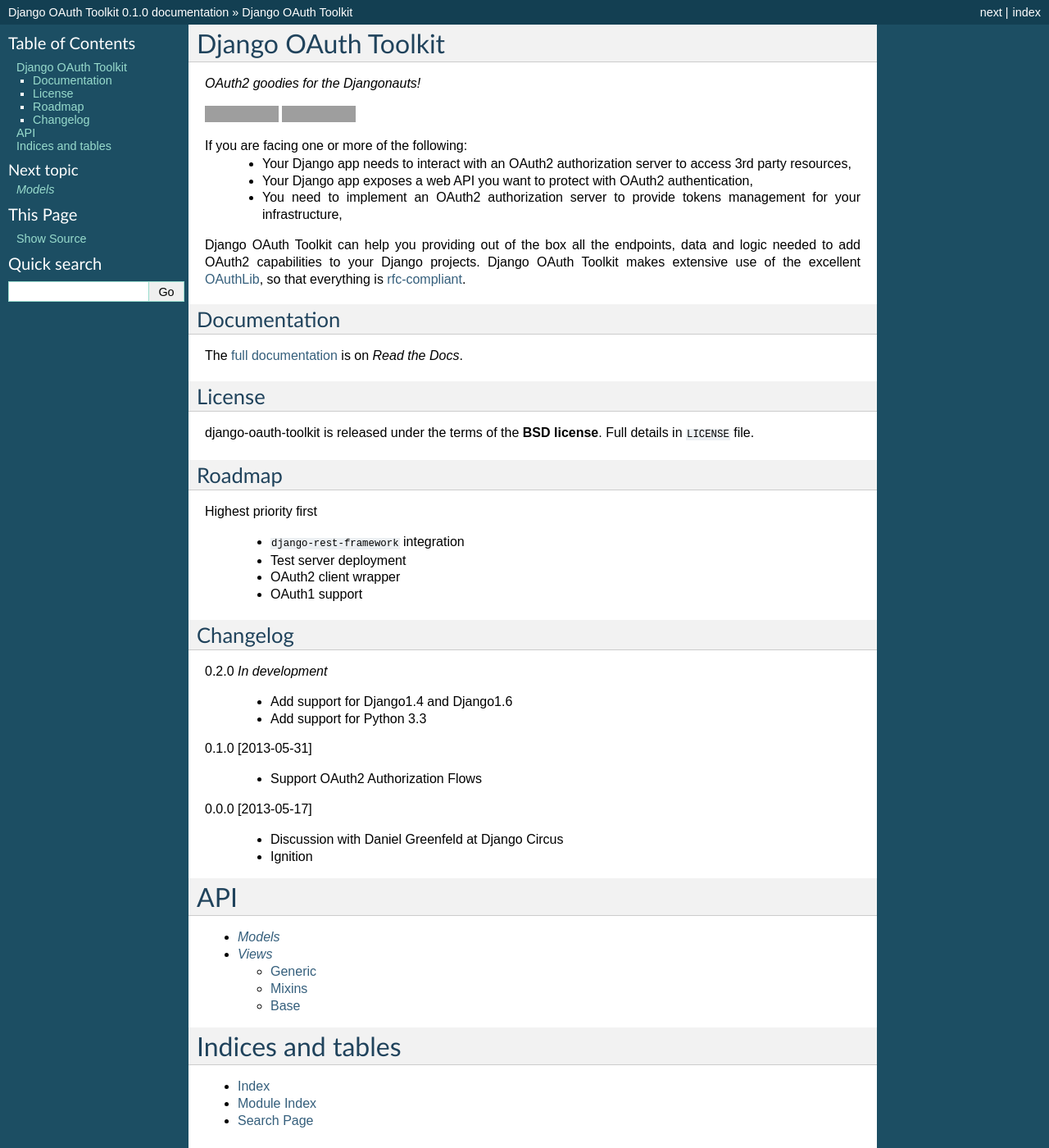
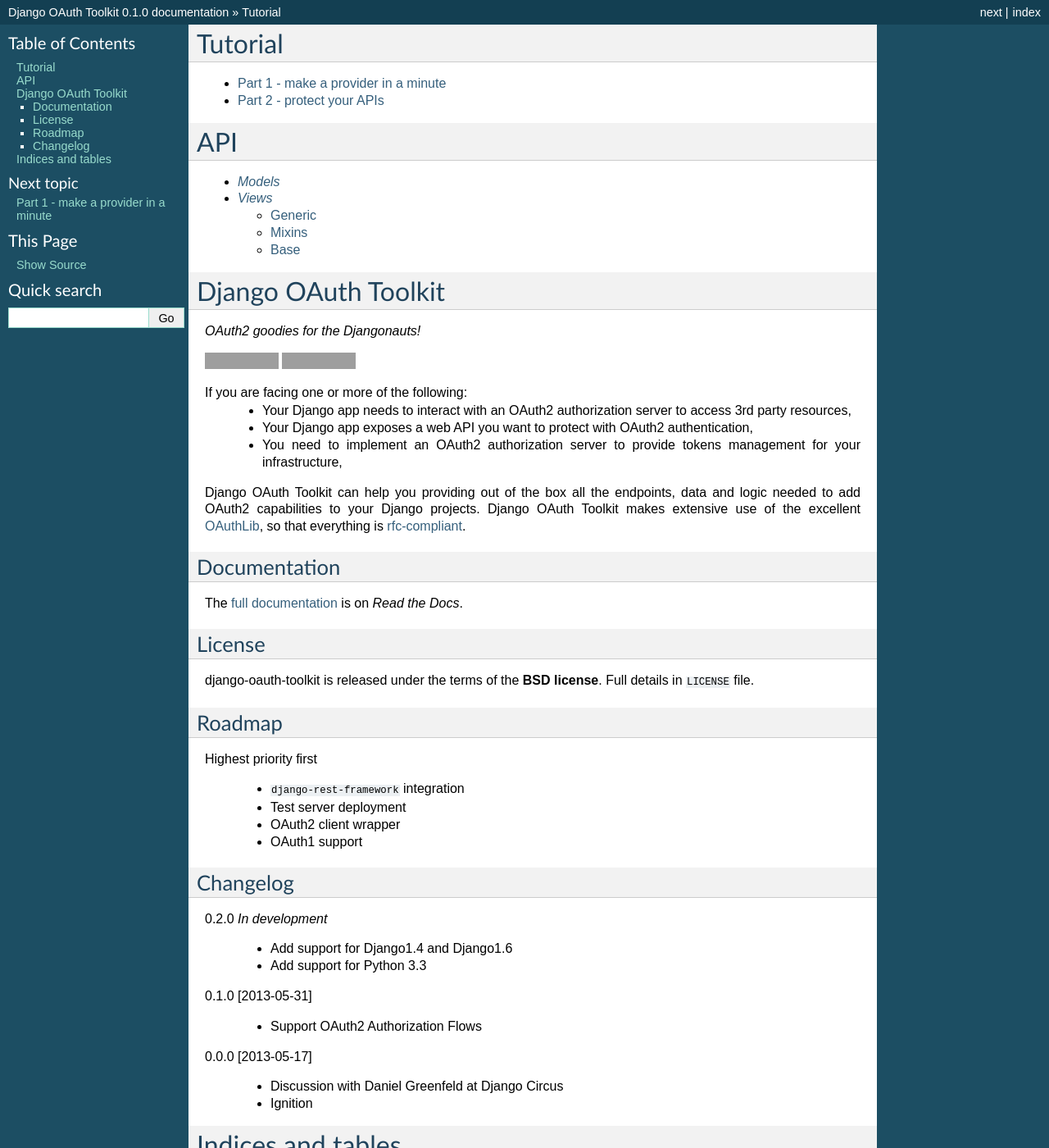
Before and after one commit to sheriffwoody0922/oauth-python-django, a Sphinx documentation site: the page built from docs/index.rst, in a window 1280 px wide and 1400 px high. Shown: the whole window at 82% size. Built offline with Sphinx 7.4.7, drawn with Linux system fonts in a browser that asks for light colours; some of the changed lines change nothing that is shown; some of the changed text lies outside the part shown; grey boxes are pictures that could not be loaded.

Commit message:
tutorial, part 1

```diff
--- a/docs/index.rst
+++ b/docs/index.rst
@@ -3,7 +3,14 @@
    You can adapt this file completely to your liking, but it should at least
    contain the root `toctree` directive.
 
-.. include:: ../README.rst
+Tutorial
+========
+
+.. toctree::
+   :maxdepth: 1
+
+   tutorial_01
+   tutorial_02
 
 API
 ====
@@ -14,6 +21,7 @@
    models
    views
 
+.. include:: ../README.rst
 
 Indices and tables
 ==================
--- /dev/null
+++ b/docs/tutorial_01.rst
@@ -0,0 +1,80 @@
+Part 1 - make a provider in a minute
+====================================
+
+Scenario
+--------
+You want to make your own Authorization Server, managing the client applications which will have access to a certain
+API, releasing the tokens and so on...
+
+Start your app
+--------------
+Create a virtualenv and install django-oauth-toolkit:
+
+    pip install django-oauth-toolkit
+
+start a Django project, add `oauth2_provider` to the installed apps, enable the admin and make a syncdb.
+Start the internal server and login into the admin with your credentials.
+
+Create an OAuth2 Client Application
+-----------------------------------
+An application which wants to perform API requests must be registered in the Authorization Server to be properly
+identified. This operation is usually done manually by a developer, who asks for an account in the Authorization Server
+and gets access to some sort of backoffice where she can register her application. Let's perform exactly this operation.
+In the admin, section `Oauth2_Provider`, add an Application instance.
+`Client id` and `Client Secret` are automatically generated, you have to provide the rest of the informations:
+
+ * `User`: the owner of the Application (tipically a developer), could be the current logged in user.
+
+ * `Redirect uris`: at a certain point of the token request process, the Authorization Server needs to know a list of url
+   (must be at least one) in the client application service where delivering the so called *authorization token*.
+   Developers have the responsibility to correctly provide this value. For this tutorial, paste verbatim the value
+   `http://django-oauth-toolkit.herokuapp.com/consumer/exchange/`
+
+ * `Client type`: this value affects the security level at which some communications between the client application and
+   the authorization server are performed. For this tutorial choose *Confidential*.
+
+ * `Authorization grant type`: choose *Authorization code*
+
+ * `Name`: this is the name of the client application on the server, and will be displayed on the authorization request
+   page, where users can allow/deny access to their data.
+
+Take note of the `Client id` and the `Client Secret` then logout (this is needed only for testing the authorization
+process we'll explain shortly)
+
+Test your authorization server
+------------------------------
+Your authorization server is ready and can start releasing access tokens. To test the process you need an OAuth2
+consumer: if you know OAuth2 enough you can use curl, requests or anything can speak http. For the rest of us, we have
+a consumer service deployed on Heroku you can use to test your provider.
+
+Build an authorization link for your users
+++++++++++++++++++++++++++++++++++++++++++
+The process of authorizing an application to access OAuth2 protected data in an *Authorization code* flow is always
+started by the user. You have to prompt your users with a special link they click to start the process. Go to the
+`Consumer <http://django-oauth-toolkit.herokuapp.com/consumer/>`_ page and fill the form with the data of the
+application you created earlier on this tutorial. Submit the form, you'll get the link your users should follow to get
+to the authorization page.
+
+Authorize the application
++++++++++++++++++++++++++
+When the user clicks the link, she is redirected to your (possibly local) Authorization server. If you're not logged in
+in your Django admin, at this point you should be prompted for username and password. This is because the authorization
+page is login protected by django-oauth-toolkit. Login, then you should see the not so cute form user can use to give
+her authorization to the client application. Flag the *Allow* checkbox and click *Authorize*, you will be redirected
+again on the consumer service.
+
+Exchange the token
+++++++++++++++++++
+At this point your Autorization server redirected the user to a special page on the consumer passing in an authorization
+code, a special token the consumer will use to obtain the final access token. This operation is usually done automatically
+by the client application during the request/response cycle, but we cannot make a POST request from Heroku to your
+localhost, so we proceed manually with this step. Fill the form with the missing data and click *Submit*. A dialog will
+appear with either your access token, or an error. If everything went smooth, together with the access token you get
+its expiration time, the token type and a refresh token,
+
+Refresh the token
++++++++++++++++++
+TODO
+
+Now that you have a provider, let's make an API and protect it with your OAuth2 tokens in the
+:doc:`part 2 of the tutorial <tutorial_02>`.
--- /dev/null
+++ b/docs/tutorial_02.rst
@@ -0,0 +1,2 @@
+Part 2 - protect your APIs
+==========================
```
